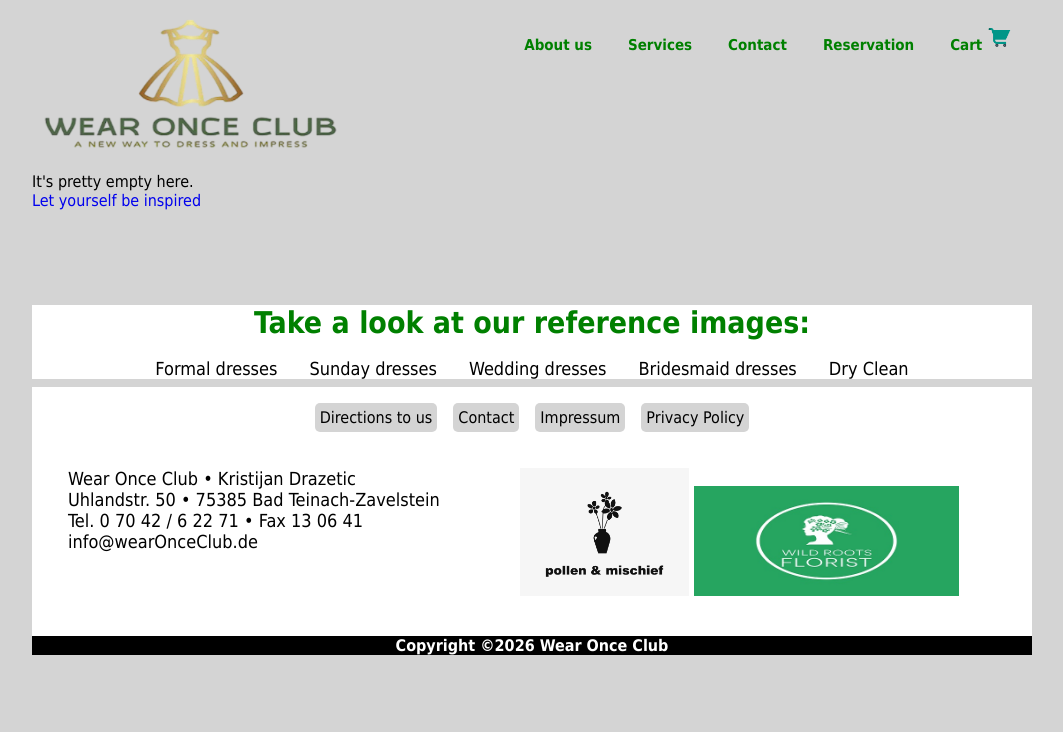
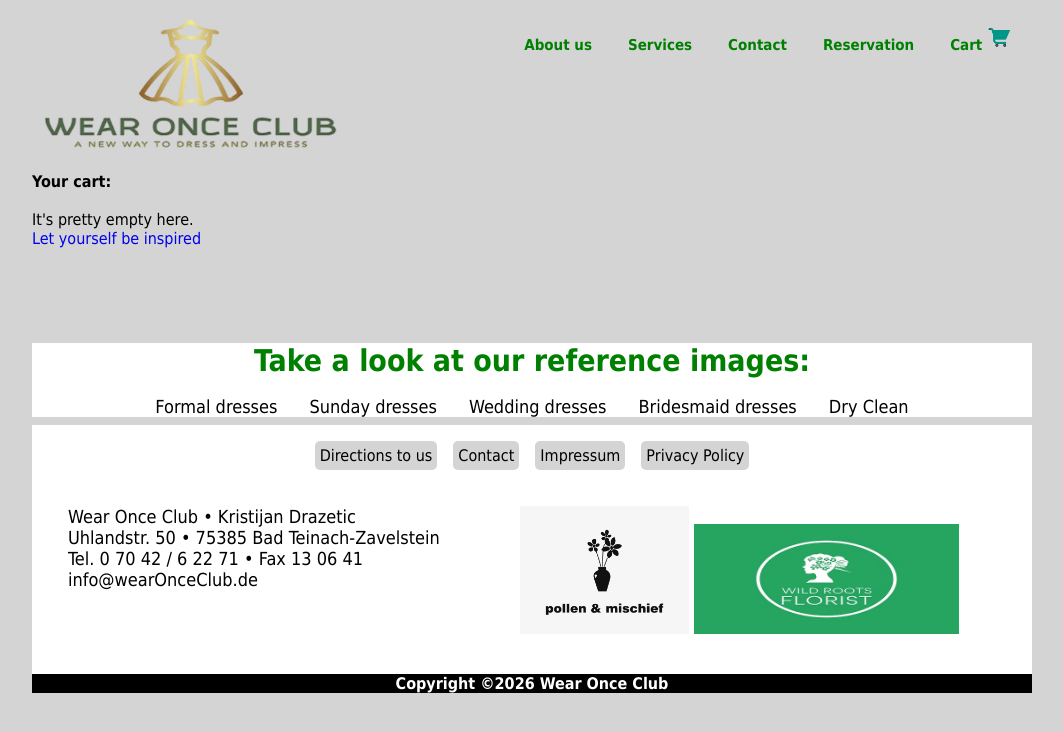
Before and after one commit to KristijanDrazetic/WearOnceClub, a plain HTML site: page cart.html in a window 1280 px wide. Shown: the whole page, without its empty margins (108-1171 px from the left). Drawn offline with Linux system fonts and the light colour scheme; no server answers.

Commit message:
Update cart.html

```diff
--- a/cart.html
+++ b/cart.html
@@ -47,6 +47,8 @@
     </header>
 
     <main>
+      <p><strong>Your cart:</strong></p>
+      <br />
       <section class="hero2" id="hero2">
         <article class="article__main1"></article>
 
```
